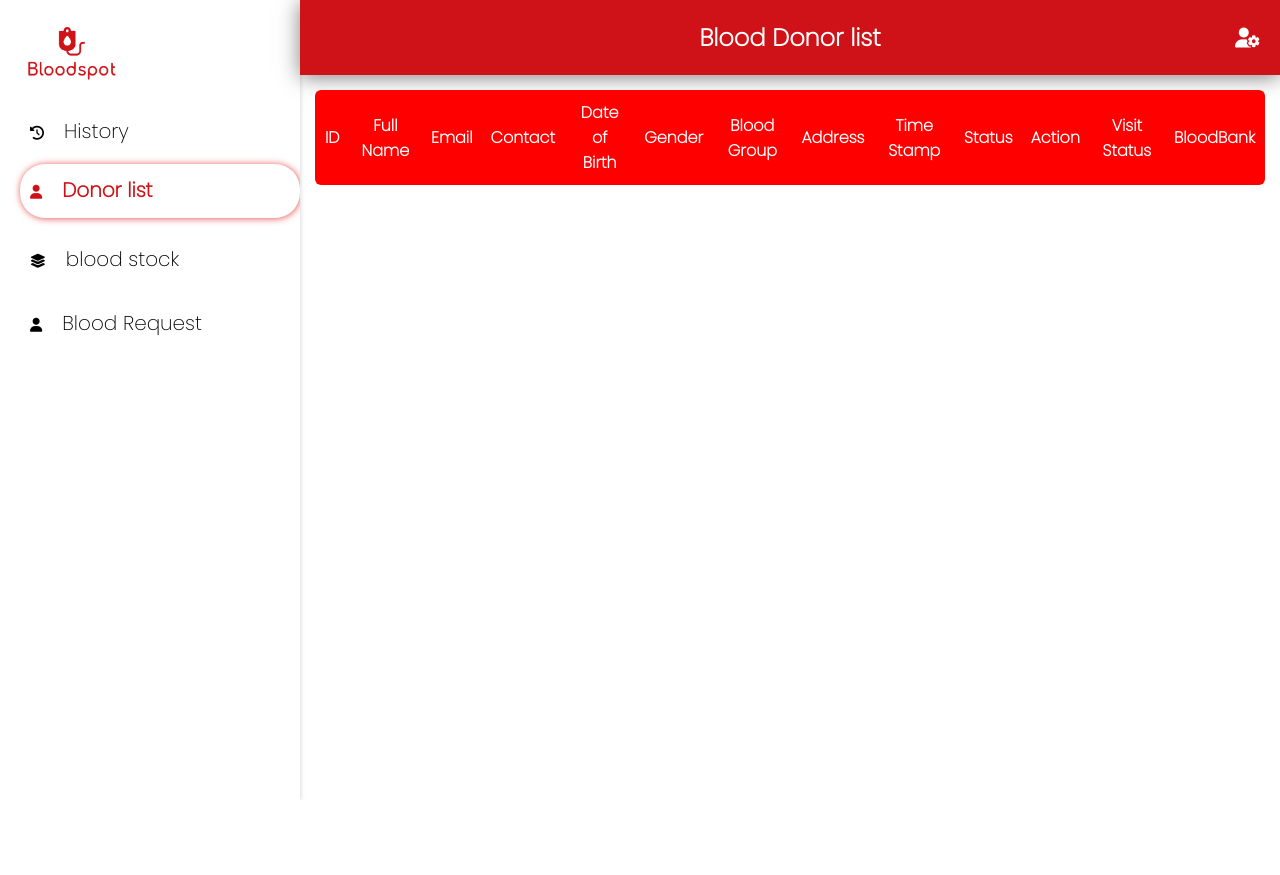
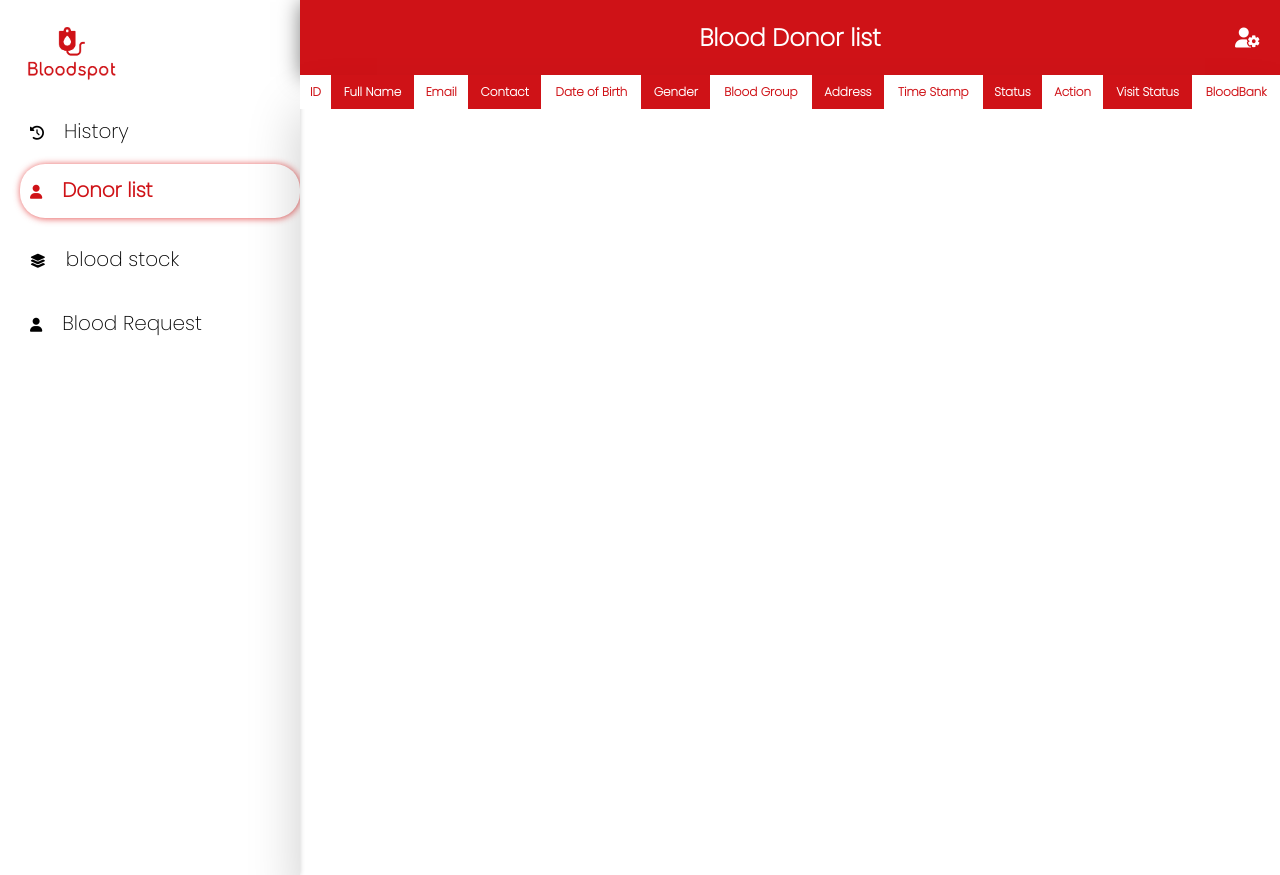
Before and after one commit to Dinanath99/Bloodspot, a PHP site: page /admin/donorlist.php in a window 1280 px wide. Before the commit the page ends 799 px from the top, so only its background shows below. Run offline with PHP 8.4, Linux system fonts and the light colour scheme; the visitor is signed in with stand-in values (Sample User, id 1); data that the repository does not hold is empty.

Commit message:
admin css table updated

```diff
--- a/admin/admin.php
+++ b/admin/admin.php
@@ -54,10 +54,10 @@ include('adminsession.php');
                         <i class="fas fa-cog"></i>
                         <span class="nav-item">Setting</span>
                     </a></li> -->
-                <!-- <li><a href="#">
+                <li><a href="testtable.php">
                         <i class="fas fa-question-circle"></i>
-                        <span class="nav-item">Help</span>
-                    </a></li> -->
+                        <span class="nav-item">Testtable</span>
+                    </a></li>
                 <!-- <li><a href="logoutadmin.php" class="logout">
                         <i class="fas fa-sign-out-alt"></i>
                         <span class="nav-item">Logout</span>
--- a/admin/donorlist.php
+++ b/admin/donorlist.php
@@ -104,9 +104,9 @@ $value = $stmt->fetchAll(PDO::FETCH_ASSOC);
                     </div>
                 </div>
             </div>
-            <div class="donor_table">
-                <center>
-                    <table border="3">
+
+            <div class="table-wrapper">
+                <table class="fl-table">
                     <thead>
                         <tr>
                             <th>ID</th>
@@ -198,10 +198,9 @@ $value = $stmt->fetchAll(PDO::FETCH_ASSOC);
                             </tr>
                             <?php $count++;
                         } ?>
-                        </tbody>
+
+                    <tbody>
                 </table>
-                </center>
-
             </div>
         </section>
     </div>
--- /dev/null
+++ b/admin/script.js
@@ -0,0 +1,5 @@
+// '.tbl-content' consumed little space for vertical scrollbar, scrollbar width depend on browser/os/platfrom. Here calculate the scollbar width .
+$(window).on("load resize ", function () {
+    var scrollWidth = $('.tbl-content').width() - $('.tbl-content table').width();
+    $('.tbl-header').css({ 'padding-right': scrollWidth });
+}).resize();
--- a/css/adminsidebar.css
+++ b/css/adminsidebar.css
@@ -201,143 +201,155 @@ nav.fas {
     display: block;
 }
 
+/* Table Styles */
 
-/* donor list table */
-.donor_table {
-    /* display: flex;
-    flex-direction: row;
-    flex-wrap: wrap;
-    justify-content: center;
-    align-items: center;
-    margin: auto;
+.table-wrapper {
+    /* margin: 10px 70px 70px; */
+    box-shadow: 0px 35px 50px rgba(0, 0, 0, 0.2);
+    overflow: auto;
+    height: 100vh;
     width: auto;
-    height: auto; */
+    margin-top: 0px;
+
+}
+
+.fl-table {
+    border-radius: 5px;
+    font-size: 12px;
+    font-weight: normal;
+    border: none;
+    border-collapse: collapse;
+    width: 100%;
+    max-width: 100%;
+    white-space: nowrap;
+    background-color: white;
+    overflow: scroll;
+
+}
+
+.fl-table thead th {
+    /* Add necessary styles for the table header cells */
+    position: sticky;
+    top: 0;
+    /* z-index: 1; */
+    font-weight: 600;
+    font-size: 1em;
+
+}
+
+.fl-table td,
+.fl-table th {
+    text-align: center;
+    padding: 8px;
+
+}
+
+.fl-table td {
+    border-right: 1px solid #f8f8f8;
+    font-size: 12px;
+    font-weight: bold;
+    border: 1px solid black;
 
 
-    /* width: 82wh;
-    height: 90vh;
-    background-color: #fff5;
-    backdrop-filter: blur(45px);
-    box-shadow: 0 .4rem .8rem #005;
-    border-radius: 1rem;
-    overflow: auto; */
-
-    background-color: #fffb;
-    border-radius: 6px;
-    overflow: auto;
-    margin: 15px;
 }
 
-/*
-table,
-th,
-td {
-    border: 2.25px solid hsl(0, 0%, 93%);
-    border-collapse: collapse;
-    padding: 6px 6px;
-    text-align: center;
-    border-collapse: collapse;
-    width: auto;
-    margin: 5px;
-} */
-/*
-th {
-    background-color: var(--main-color);
-    color: var(--bg-color);
-
-    font-size: 1rem;
-    position: sticky;
-    top: 0;
-    left: 0;
-
-} */
-/*
-tr {
-    transition: all 300ms ease-out;
-}
-
-tr:nth-child(even) {
-    background-color: #e0e0e0;
-}
-
-table tr:hover {
-    background-color: hsl(203, 92%, 93%);
-}
-
-center {
-    margin: 50px;
-} */
-
-/* new modified table */
-table,
-th,
-td {
-    padding: .5rem;
-    border-collapse: collapse;
-    border: 2px solid red;
-    text-align: center;
+.fl-table thead th {
+    color: #ffffff;
+    background: var(--main-color);
     font-weight: bold;
 }
 
-table,
-select,
-option {
-    padding: .5rem;
-    border-collapse: collapse;
-    border: 2px solid red;
-    text-align: center;
-    font-weight: bold;
-    border: none;
+
+.fl-table thead th:nth-child(odd) {
+    color: var(--main-color);
+    background: var(--bg-color)
 }
 
-
-main.table {
-    width: auto;
-    height: auto;
-
-    backdrop-filter: blur(45px);
-    box-shadow: 0 .4rem .8rem #005;
-    border-radius: 1rem;
-    overflow: hidden;
+.fl-table tr:nth-child(even) {
+    background: #F8F8F8;
 }
 
-.table_header {
-    width: 100%;
-    height: 5%;
-    background-color: var(--bg-color);
-    padding: .8rem 1rem;
-    text-align: center;
-}
+/* Responsive */
 
-.table_body {
-    width: 95%;
-    max-height: 89%;
-    background-color: #fffb;
-    margin: .8rem auto;
-    border-radius: 6px;
-    overflow: auto;
-}
-
-table {
+@media (max-width: 767px) {
+    .fl-table {
+        display: block;
         width: 100%;
     }
 
-thead th {
-    position: sticky;
-    top: 0;
-    left: 0;
-    background-color: red;
+    .table-wrapper:before {
+        content: "Scroll horizontally >";
+        display: block;
+        text-align: right;
+        font-size: 11px;
         color: white;
+        padding: 0 0 10px;
     }
 
-tbody tr:nth-child(even) {
-    background-color: #0000000b;
+    .fl-table thead,
+    .fl-table tbody,
+    .fl-table thead th {
+        display: block;
     }
 
-tbody tr:hover {
-    background-color: #fff6;
+    .fl-table thead th:last-child {
+        border-bottom: none;
     }
 
+    .fl-table thead {
+        float: left;
+    }
+
+    .fl-table tbody {
+        width: auto;
+        position: relative;
+        overflow-x: auto;
+    }
+
+    .fl-table td,
+    .fl-table th {
+        padding: 20px .625em .625em .625em;
+        height: 60px;
+        vertical-align: middle;
+        box-sizing: border-box;
+        overflow-x: hidden;
+        overflow-y: auto;
+        width: 120px;
+        font-size: 13px;
+        text-overflow: ellipsis;
+    }
+
+    .fl-table thead th {
+        text-align: left;
+        border-bottom: 1px solid #f7f7f9;
+    }
+
+    .fl-table tbody tr {
+        display: table-cell;
+    }
+
+    .fl-table tbody tr:nth-child(odd) {
+        background: none;
+    }
+
+    .fl-table tr:nth-child(even) {
+        background: transparent;
+    }
+
+    .fl-table tr td:nth-child(odd) {
+        background: #F8F8F8;
+        border-right: 1px solid #E6E4E4;
+    }
+
+    .fl-table tr td:nth-child(even) {
+        border-right: 1px solid #E6E4E4;
+    }
+
+    .fl-table tbody td {
+        display: block;
+        text-align: center;
+    }
+}
 
 .btn {
     padding: 6px 15px;
@@ -411,7 +423,7 @@ tbody tr:hover {
 
 .blood_type .card:hover {
     background: #ffffff;
-    box-shadow: 18px 0px 87px 0px rgba(118, 22, 22, 0.7);
+    box-shadow: 0.5px 0.5px 7.5px 0px rgba(219, 6, 6, 0.7);
 
     border-radius: 12px;
     transform: scale(1.1);
```
Lines whose indentation alone changed are shown as unchanged.
